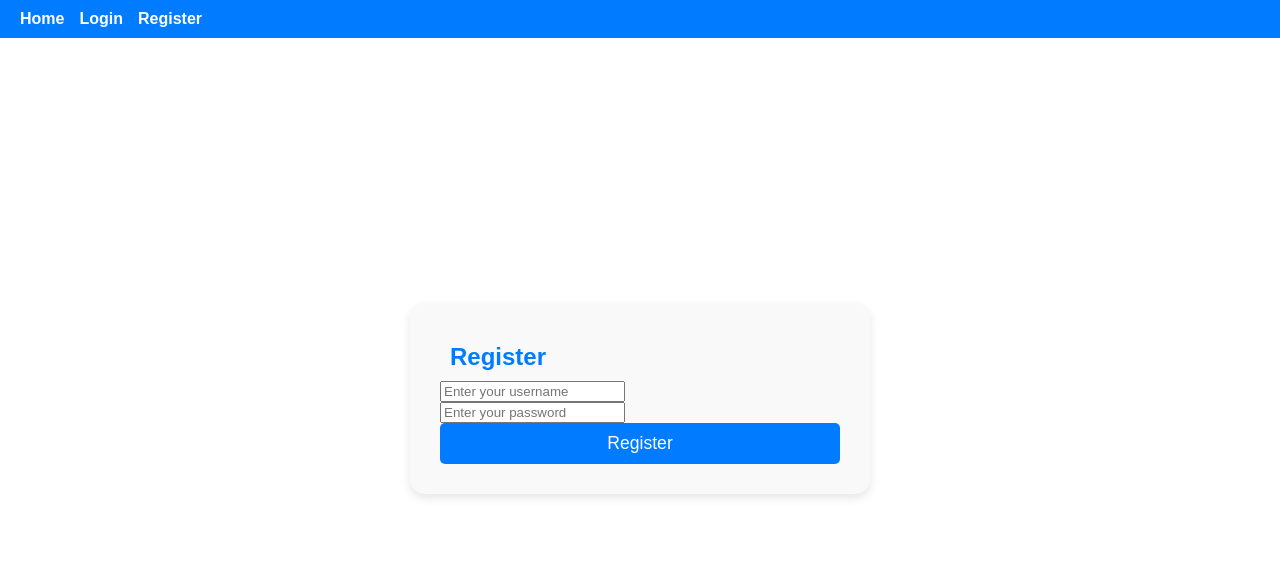
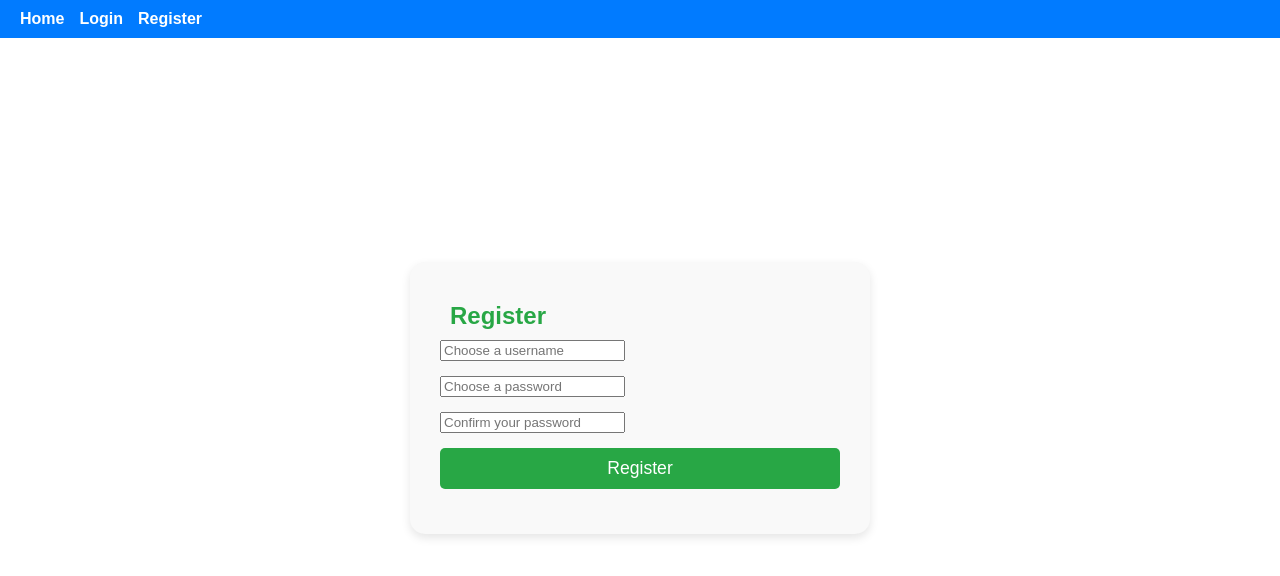
Before and after one commit to laura-dms/Board_Game_App, a Vue app in the folder frontend/searcher-board/: page /register in a window 1280 px wide. Shown: the top 576 px of the page. Built offline with nearby package versions, Linux system fonts and the light colour scheme.

Commit message:
trying to fix register

```diff
--- a/frontend/searcher-board/src/components/Register.vue
+++ b/frontend/searcher-board/src/components/Register.vue
@@ -7,7 +7,7 @@
           <input
             id="username"
             v-model="username"
-          placeholder="Enter your username"
+            placeholder="Choose a username"
             required
           />
         </div>
@@ -16,13 +16,24 @@
             type="password"
             id="password"
             v-model="password"
-          placeholder="Enter your password"
+            placeholder="Choose a password"
+            required
+          />
+        </div>
+        <div class="form-group">
+          <input
+            type="password"
+            id="confirmPassword"
+            v-model="confirmPassword"
+            placeholder="Confirm your password"
             required
           />
         </div>
         <div class="form-group">
           <button type="submit" class="register-button">Register</button>
         </div>
+        <p v-if="successMessage" class="success-message">{{ successMessage }}</p>
+        <p v-if="errorMessage" class="error-message">{{ errorMessage }}</p>
       </form>
     </div>
   </div>
@@ -37,23 +48,43 @@ export default {
     return {
       username: "",
       password: "",
+      confirmPassword: "",
+      successMessage: "",
+      errorMessage: "",
     };
   },
   methods: {
-    handleRegister() {
-      axios
-        .post("http://localhost:3001/register", {
+    async handleRegister() {
+      if (this.password !== this.confirmPassword) {
+        this.errorMessage = "Passwords do not match.";
+        this.successMessage = "";
+        return;
+      }
+
+      try {
+        const response = await axios.post("http://localhost:3001/register", {
           Username: this.username,
           Password: this.password,
-        })
-        .then(() => {
-          alert("Registration successful!");
-          this.$router.push('/login');
-        })
-        .catch((error) => {
-          console.error("Error during registration:", error);
-          alert("Registration failed. Please try again.");
         });
+
+        if (response.data.success) {
+          this.successMessage = "Registration successful! You can now log in.";
+          this.errorMessage = "";
+          this.username = "";
+          this.password = "";
+          this.confirmPassword = "";
+        } else {
+          this.errorMessage = "Registration failed: " + response.data.message;
+          this.successMessage = "";
+        }
+      } catch (error) {
+        if (error.response && error.response.data && error.response.data.message) {
+          this.errorMessage = "Registration failed: " + error.response.data.message;
+        } else {
+          this.errorMessage = "An error occurred during registration. Please try again.";
+        }
+        this.successMessage = "";
+      }
     },
   },
 };
@@ -66,11 +97,12 @@ export default {
   align-items: center;
   justify-content: center;
   height: 90vh;
+  font-family: Arial, sans-serif;
 }
 
 .title-register {
   margin: 10px;
-  color: #017bff;
+  color: #28a745;
 }
 
 .register-form {
@@ -82,8 +114,12 @@ export default {
   box-shadow: 0 4px 10px rgba(0, 0, 0, 0.1);
 }
 
+.form-group {
+  margin-bottom: 15px;
+}
+
 .register-button {
-  background-color: #017bff;
+  background-color: #28a745;
   color: white;
   padding: 10px 20px;
   border: none;
@@ -92,4 +128,14 @@ export default {
   cursor: pointer;
   width: 100%;
 }
+
+.success-message {
+  color: green;
+  margin-top: 10px;
+}
+
+.error-message {
+  color: red;
+  margin-top: 10px;
+}
 </style>
```
Lines whose indentation alone changed are shown as unchanged.
